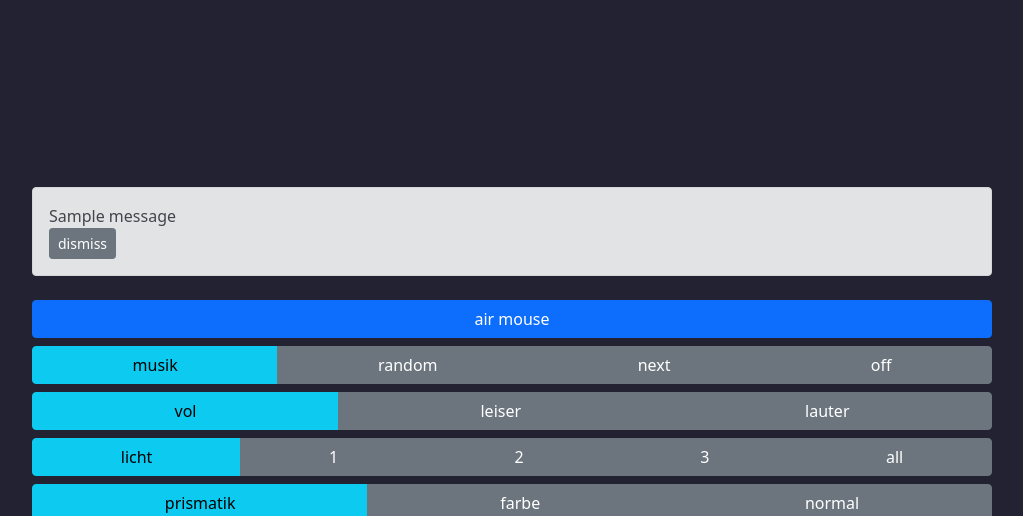
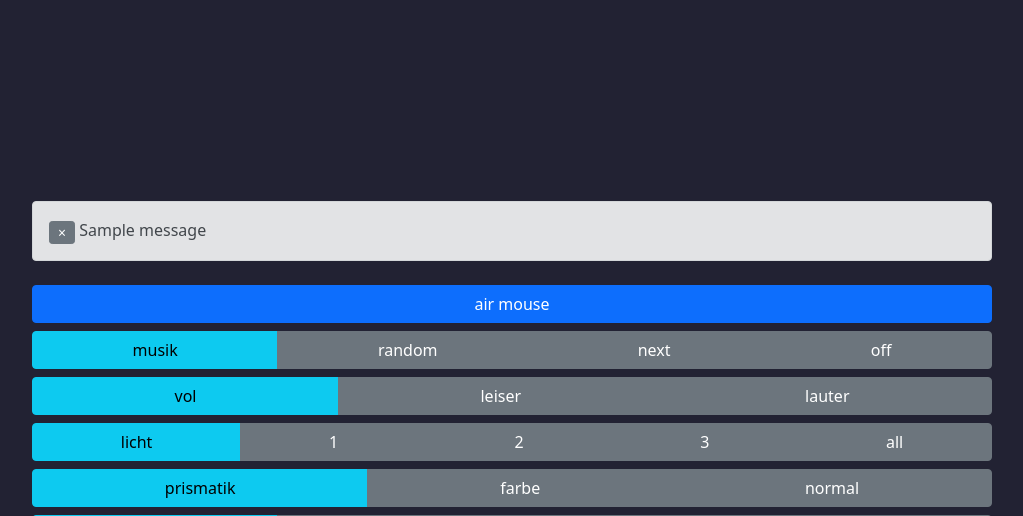
Before and after one commit to alexander-stolz/home_central, a Flask app: page / in a window 1280 px wide. Shown: the top 516 px of the page, without its empty margins (128-1151 px from the left). Run offline with Flask 2, Linux system fonts and the light colour scheme; one stand-in notice (Sample message) is shown; parts of the project's set-up code (start-up, migrations or seed data) failed here and were passed over; some libraries are stand-ins or nearby versions.

Commit message:
flashier flash

```diff
--- a/templates/scaffold.jinja2
+++ b/templates/scaffold.jinja2
@@ -42,15 +42,20 @@
 
   <div class="d-grid gap-2 col-9 mx-auto" role="group" style="margin:auto;">
     {% with messages = get_flashed_messages() %}
-      {% if messages %}
-        <div class="alert alert-secondary alert-dismissible fade show" role="alert">
-          {% for message in messages %}
-              <div>{{ message }}</div>
-          {% endfor %}
-          <div>
-            <a href="{{ url_for('mainpage') }}" class="btn btn-secondary btn-sm">dismiss</a>
+      {% if messages|length > 1 or messages[0]|length > 30: %}
+          <div class="alert alert-secondary" role="alert">
+            <a href="{{ url_for('mainpage') }}" class="btn btn-secondary py-0 btn-sm">&times;</a>
+            {% for message in messages %}
+                <div>{{ message }}</div>
+            {% endfor %}
           </div>
-        </div>
+      {% elif messages|length == 1: %}
+          <div class="alert alert-secondary" role="alert">
+            <a href="{{ url_for('mainpage') }}" class="btn btn-secondary py-0 btn-sm">&times;</a>
+            {% for message in messages %}
+                {{ message }}
+            {% endfor %}
+          </div>
       {% endif %}
     {% endwith %}
     {% for key, value in tiles.items(): %}
```
